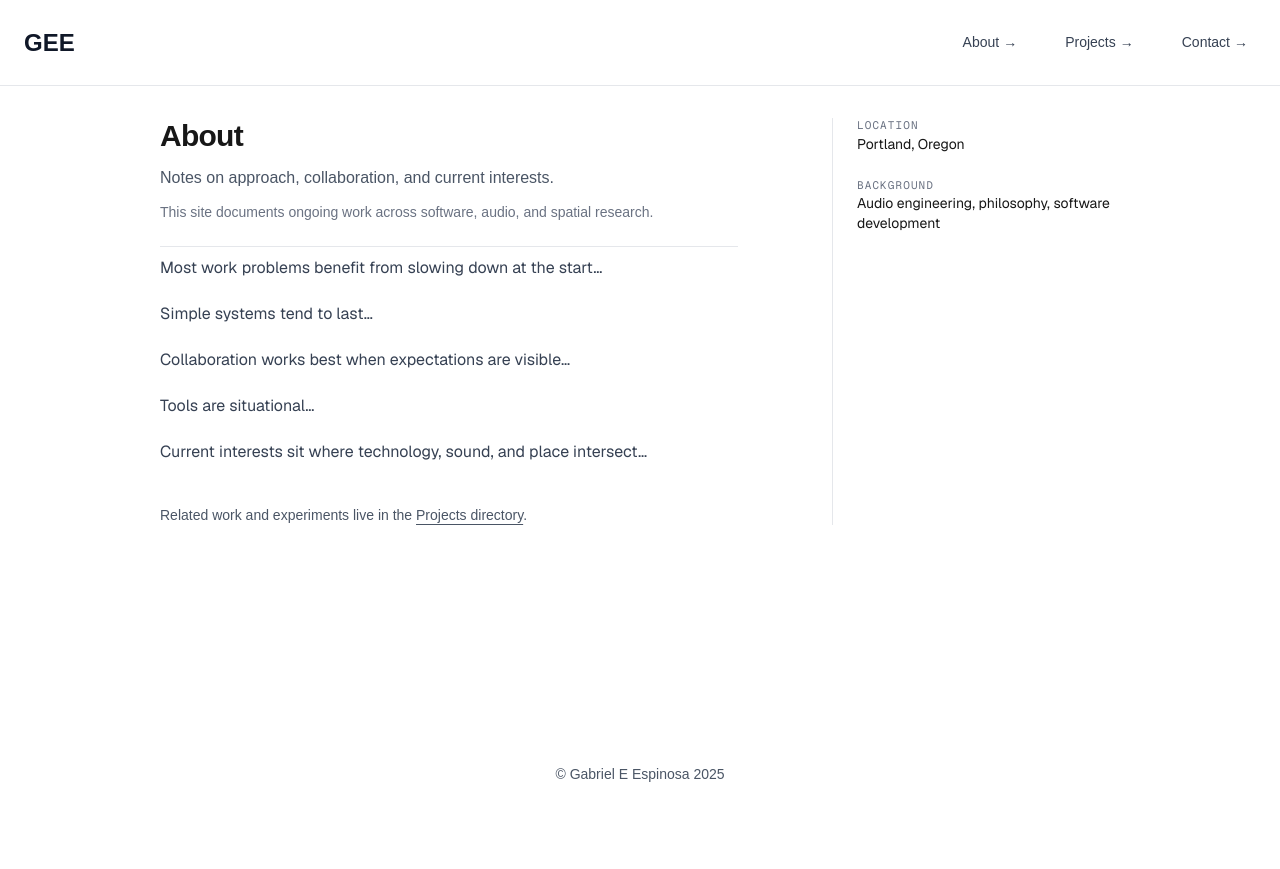
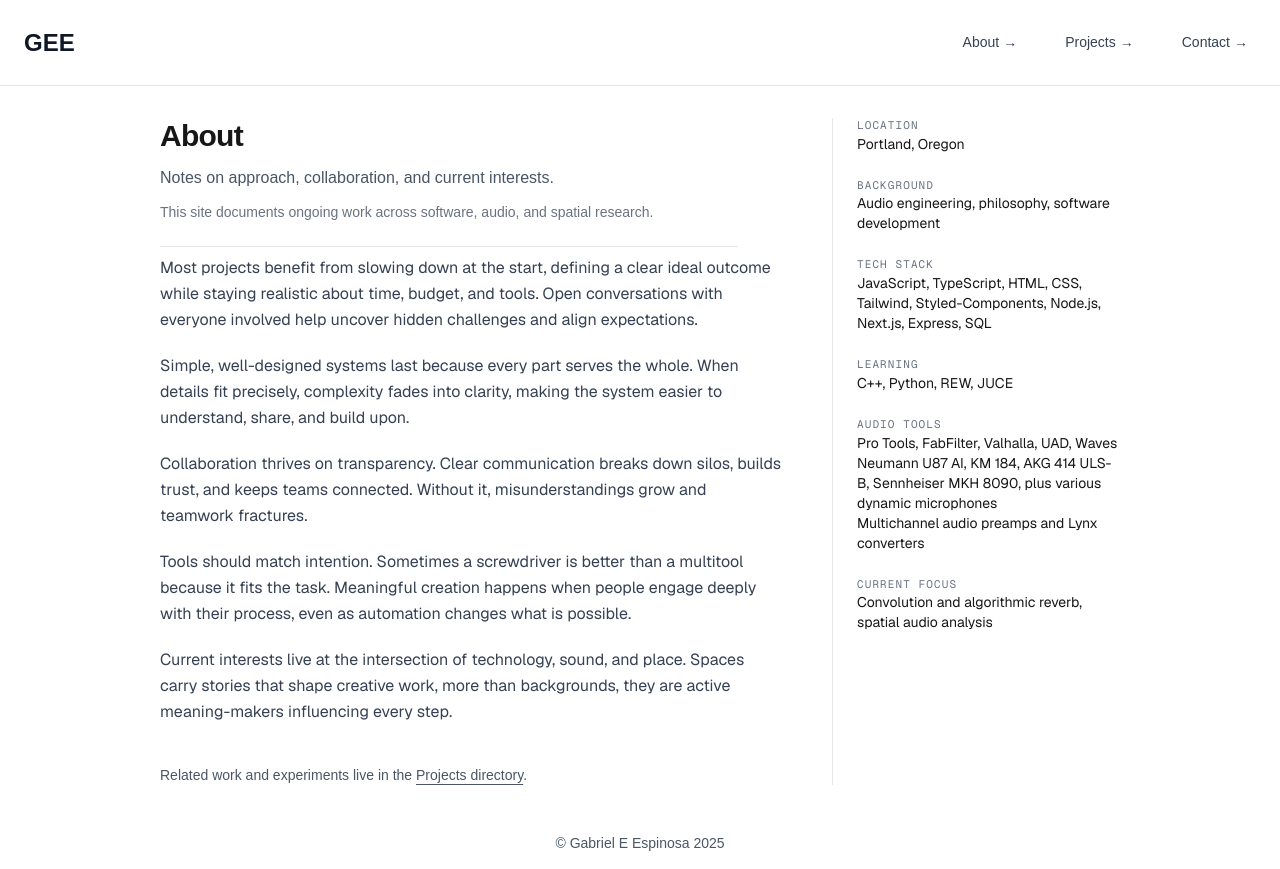
Before and after one commit to GEEspinosa/gee-web-dev-portfolio, a Next.js app: page /about in a window 1280 px wide. Before the commit the page ends 800 px from the top, so only its background shows below. Built offline with nearby package versions, Linux system fonts and the light colour scheme.

Commit message:
chore: adding more finished copy.

```diff
--- a/app/about/page.tsx
+++ b/app/about/page.tsx
@@ -21,17 +21,37 @@ export default function AboutPage() {
           <hr className="border-gray-200 max-w-prose my-2" />
 
           <div className="space-y-5 leading-relaxed text-gray-700 max-w-prose font-sans">
-            <p>Most work problems benefit from slowing down at the start…</p>
-
-            <p>Simple systems tend to last…</p>
-
-            <p>Collaboration works best when expectations are visible…</p>
-
-            <p>Tools are situational…</p>
+            <p>
+              Most projects benefit from slowing down at the start, defining a
+              clear ideal outcome while staying realistic about time, budget,
+              and tools. Open conversations with everyone involved help uncover
+              hidden challenges and align expectations.
+            </p>
 
             <p>
-              Current interests sit where technology, sound, and place
-              intersect…
+              Simple, well-designed systems last because every part serves the
+              whole. When details fit precisely, complexity fades into clarity,
+              making the system easier to understand, share, and build upon.
+            </p>
+
+            <p>
+              Collaboration thrives on transparency. Clear communication breaks
+              down silos, builds trust, and keeps teams connected. Without it,
+              misunderstandings grow and teamwork fractures.
+            </p>
+
+            <p>
+              Tools should match intention. Sometimes a screwdriver is better
+              than a multitool because it fits the task. Meaningful creation
+              happens when people engage deeply with their process, even as
+              automation changes what is possible.
+            </p>
+
+            <p>
+              Current interests live at the intersection of technology, sound,
+              and place. Spaces carry stories that shape creative work, more
+              than backgrounds, they are active meaning-makers influencing every
+              step.
             </p>
           </div>
 
@@ -66,6 +86,46 @@ export default function AboutPage() {
               Audio engineering, philosophy, software development
             </p>
           </div>
+
+          <div>
+            <h2 className="font-mono text-[11px] uppercase tracking-widest text-gray-500">
+              Tech Stack
+            </h2>
+            <p className="font-sans">
+              JavaScript, TypeScript, HTML, CSS, Tailwind, Styled-Components,
+              Node.js, Next.js, Express, SQL
+            </p>
+          </div>
+
+          <div>
+            <h2 className="font-mono text-[11px] uppercase tracking-widest text-gray-500">
+              Learning
+            </h2>
+            <p className="font-sans">C++, Python, REW, JUCE</p>
+          </div>
+
+          <div>
+            <h2 className="font-mono text-[11px] uppercase tracking-widest text-gray-500">
+              Audio Tools
+            </h2>
+            <p className="font-sans">
+              Pro Tools, FabFilter, Valhalla, UAD, Waves
+              <br />
+              Neumann U87 AI, KM 184, AKG 414 ULS-B, Sennheiser MKH 8090, plus
+              various dynamic microphones
+              <br />
+              Multichannel audio preamps and Lynx converters
+            </p>
+          </div>
+
+          <div>
+            <h2 className="font-mono text-[11px] uppercase tracking-widest text-gray-500">
+              Current Focus
+            </h2>
+            <p className="font-sans">
+              Convolution and algorithmic reverb, spatial audio analysis
+            </p>
+          </div>
         </aside>
       </div>
     </main>
```
